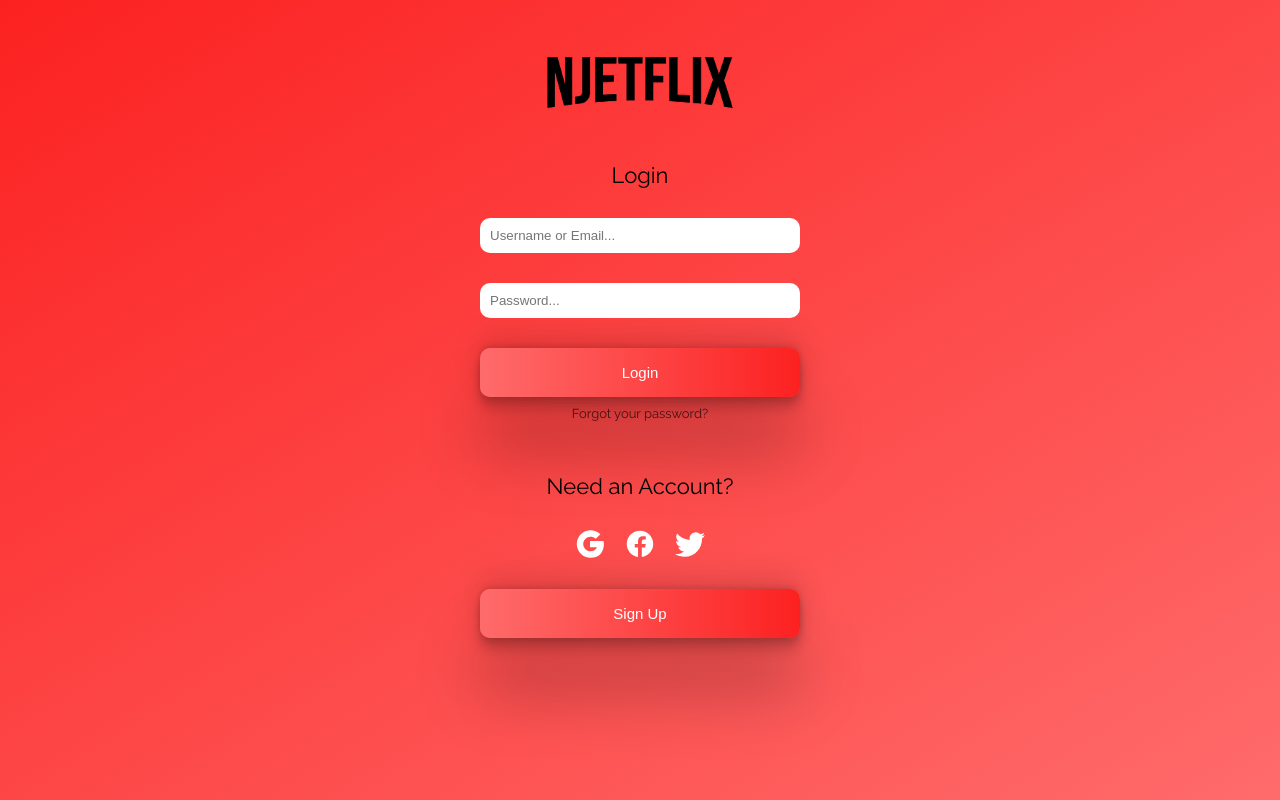
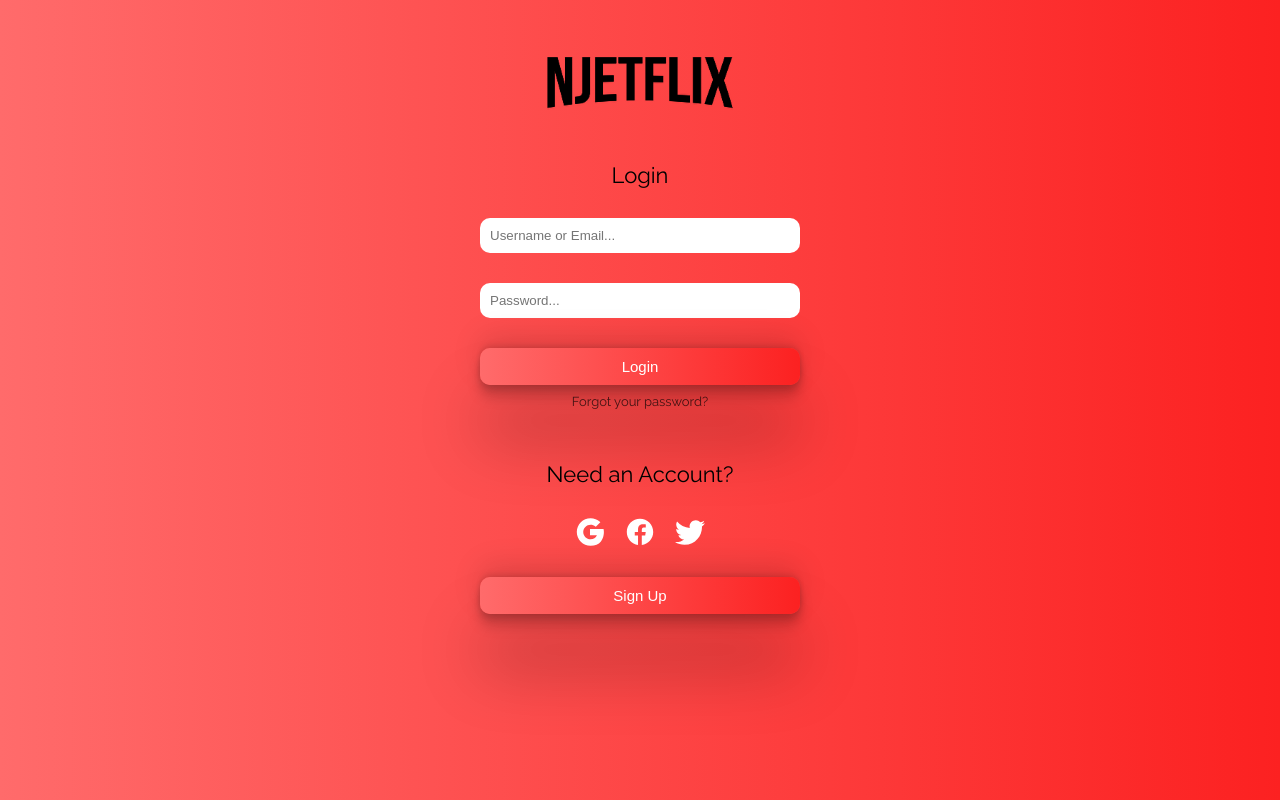
Before and after one commit to EmmoCodes/.mov, a React (Vite) app: page /login in a window 1280 px wide. Built offline with nearby package versions, Linux system fonts and the light colour scheme.

Commit message:
working on movie details

```diff
--- a/src/app.scss
+++ b/src/app.scss
@@ -68,6 +68,13 @@ button {
     background: linear-gradient(to right, #ff6b6b, #fc2121);
   }
 
+  .landingpagesection,
+  .login_form,
+  .register_page {
+
+    background: linear-gradient(to right, #ff6b6b, #fc2121);
+  }
+
   .searched_movie_frame {
     background: linear-gradient(to right, #ff6b6b, #fc2121);
   }
@@ -105,6 +112,11 @@ button {
   transition:
     background 1s,
     color 0.3s;
+
+  .landingpagesection,
+  .login_form {
+    background: linear- ↪ gradient(to bottom ↪ right, #fc2121, #ff6b6b) ↪;
+  }
 
   .button_red {
     background: linear-gradient(to right, #232323, #333232);
@@ -160,6 +172,7 @@ a {
     fill: black;
     stroke: black;
   }
+
   to {
     stroke: white;
     fill: white;
@@ -171,6 +184,7 @@ a {
     fill: white;
     stroke: white;
   }
+
   to {
     stroke: black;
     fill: black;
--- a/src/components/pages/FavPage/FavPage.jsx
+++ b/src/components/pages/FavPage/FavPage.jsx
@@ -7,14 +7,12 @@ function FavPage() {
   const { favorites, setFavorites } = useContext(FavoritesContext)
 
   return (
-
     <section className="movie_wrapper">
       <article className="item_wrapper">
         {favorites.map(movie => (
           <FavItem key={movie.id} id={movie.id} movie={movie} />
         ))}
       </article>
-
     </section>
   )
 }
--- a/src/components/pages/Landingpage/Landingpage.scss
+++ b/src/components/pages/Landingpage/Landingpage.scss
@@ -1,19 +1,22 @@
 .pulsate {
   animation: pulse 1.5s ease-in-out infinite;
 }
+
 @keyframes pulse {
   0% {
     transform: scale(1);
   }
+
   50% {
     transform: scale(1.2);
   }
+
   100% {
     transform: scale(1);
   }
 }
+
 .landingpagesection {
-  background: linear-gradient(to bottom right, #fc2121, #ff6b6b);
   min-height: 100vh;
   display: flex;
   flex-direction: column;
@@ -22,15 +25,18 @@
   color: #fff;
   font-size: 30px;
   font-family: mainfont;
+
   h2 {
     animation-name: heartbeat;
     animation-duration: 5s;
     animation-iteration-count: infinite;
   }
+
   img {
     min-width: 200px;
   }
 }
+
 // .logo {
 //   background: center/ contain no-repeat url('../../../assets/img/njetflix.png');
 // }
--- a/src/components/pages/LoginForm/LoginForm.jsx
+++ b/src/components/pages/LoginForm/LoginForm.jsx
@@ -20,7 +20,9 @@ function LoginForm() {
       <div className="login_pw">
         <span>
           <Link to="/home">
-            <button type="button">Login</button>
+            <button className="button_red" type="button">
+              Login
+            </button>
           </Link>
         </span>
         <span>
@@ -35,7 +37,9 @@ function LoginForm() {
           <img src={twitter} alt="" className="icon" />
         </div>
         <Link to="/register">
-          <button type="button">Sign Up</button>
+          <button className="button_red" type="button">
+            Sign Up
+          </button>
         </Link>
       </div>
     </section>
--- a/src/components/pages/LoginForm/LoginForm.scss
+++ b/src/components/pages/LoginForm/LoginForm.scss
@@ -1,6 +1,5 @@
 .login_form {
   padding-top: 50px;
-  background: linear-gradient(to bottom right, #fc2121, #ff6b6b);
   font-size: 22px;
   min-height: 100vh;
   text-align: center;
@@ -27,18 +26,6 @@
 }
 
 .login_form button {
-  padding-inline: 50px;
-  padding-block: 16px;
-  background: linear-gradient(to right, #ff6b6b, #fc2121);
-  border-radius: 10px;
-  border: none;
-  color: #fff;
-  box-shadow:
-    rgba(0, 0, 0, 0.25) 0px 54px 64px,
-    rgba(0, 0, 0, 0.12) 0px -12px 30px,
-    rgba(0, 0, 0, 0.12) 0px 4px 6px,
-    rgba(0, 0, 0, 0.17) 0px 12px 13px,
-    rgba(0, 0, 0, 0.09) 0px -3px 5px;
   min-width: 50%;
   font-size: 15px;
 }
@@ -46,6 +33,7 @@
 .login_pw {
   display: flex;
   flex-direction: column;
+
   a {
     text-decoration: none;
     color: rgba(0, 0, 0, 0.7);
@@ -67,15 +55,18 @@
 .icon {
   max-width: 30px;
 }
+
 @media screen and (min-width: 391px) {
   .login_inputs {
     max-width: 25%;
     margin-inline: auto;
     margin-block: 20px;
   }
+
   .login_form button {
     min-width: 25%;
   }
+
   .need_account {
     margin-top: 50px;
   }
--- a/src/components/pages/MovieDetails/MovieDetails.jsx
+++ b/src/components/pages/MovieDetails/MovieDetails.jsx
@@ -13,7 +13,6 @@ const MovieDetails = () => {
   const [movieDetail, setMovieDetail] = useState({})
   const params = useParams()
   const navigate = useNavigate()
-
   const [backButton, setBackButton] = useState('')
 
   useEffect(() => {
@@ -44,6 +43,7 @@ const MovieDetails = () => {
         <img src={`https://image.tmdb.org/t/p/w500${movieDetail.poster_path}`} alt="Photo" className="main_img" />
         <div className="relativ_headline">
           <p>Movie Details</p>
+
           <h1>{movieDetail.title.substring(0, 22)}</h1>
           <div className="date_duration_genre">
             <img src={start} alt="star Icon" />
--- a/src/components/pages/MovieDetails/MovieDetails.scss
+++ b/src/components/pages/MovieDetails/MovieDetails.scss
@@ -16,8 +16,11 @@
 
   @include mobile {
     flex-direction: column;
-    justify-content: start;
     padding-left: 0;
+    max-width: 60vw;
+    text-align: center;
+    margin-left: auto;
+    margin-right: auto;
   }
 
   .backbutton {
@@ -43,6 +46,8 @@
 
       @include mobile {
         width: initial;
+        margin-left: auto;
+        margin-right: auto;
       }
     }
 
@@ -56,7 +61,7 @@
       text-align: center;
 
       @include mobile {
-        left: 5rem;
+        left: 2.5rem;
       }
 
       p {
@@ -86,6 +91,7 @@
       }
     }
   }
+
   .overview_wrapper {
     margin-top: 9rem;
     margin-bottom: 3rem;
--- a/src/components/pages/MovieList/MovieList.scss
+++ b/src/components/pages/MovieList/MovieList.scss
@@ -107,6 +107,7 @@
     grid-template-columns: repeat(auto-fill, minmax(300px, 1fr));
     gap: 10px;
   }
+
   .movie_wrapper {
     min-height: 95vh;
     padding-bottom: 50px;
--- a/src/components/pages/RegisterForm/RegisterForm.jsx
+++ b/src/components/pages/RegisterForm/RegisterForm.jsx
@@ -22,7 +22,9 @@ function RegisterForm() {
       </form>
       <div className="register_buttons">
         <Link to="/home">
-          <button type="button">Create</button>
+          <button className="button_red" type="button">
+            Create
+          </button>
         </Link>
       </div>
     </section>
--- a/src/components/pages/RegisterForm/RegisterForm.scss
+++ b/src/components/pages/RegisterForm/RegisterForm.scss
@@ -1,6 +1,5 @@
 .register_page {
   padding-top: 50px;
-  background: linear-gradient(to bottom right, #fc2121, #ff6b6b);
   font-size: 22px;
   min-height: 100vh;
   text-align: center;
@@ -12,18 +11,6 @@
 }
 
 .register_page button {
-  padding-inline: 50px;
-  padding-block: 16px;
-  background: linear-gradient(to right, #ff6b6b, #fc2121);
-  border-radius: 10px;
-  border: none;
-  color: #fff;
-  box-shadow:
-    rgba(0, 0, 0, 0.25) 0px 54px 64px,
-    rgba(0, 0, 0, 0.12) 0px -12px 30px,
-    rgba(0, 0, 0, 0.12) 0px 4px 6px,
-    rgba(0, 0, 0, 0.17) 0px 12px 13px,
-    rgba(0, 0, 0, 0.09) 0px -3px 5px;
   min-width: 50%;
   font-size: 15px;
 }
@@ -46,12 +33,14 @@
   border-radius: 10px;
   border: none;
 }
+
 @media screen and (min-width: 391px) {
   .register_inputs {
     max-width: 25%;
     margin-inline: auto;
     padding-inline: 0px;
   }
+
   .register_page button {
     min-width: 25%;
   }
--- a/src/components/utils/fetches/movieFetch.js
+++ b/src/components/utils/fetches/movieFetch.js
@@ -3,7 +3,7 @@ export const getAllMovies = (apiKey, setState, key) => {
     .then(response => {
       if (!response.ok) {
         throw new Error('something went wrong with fetch')
-      }
+                              }
       return response.json()
     })
     .then(response => (key ? setState(response[key].filter(movie => !movie.adult)) : setState(response)))
```
Also changed, not shown: src/App.jsx (+4 -4 lines).
